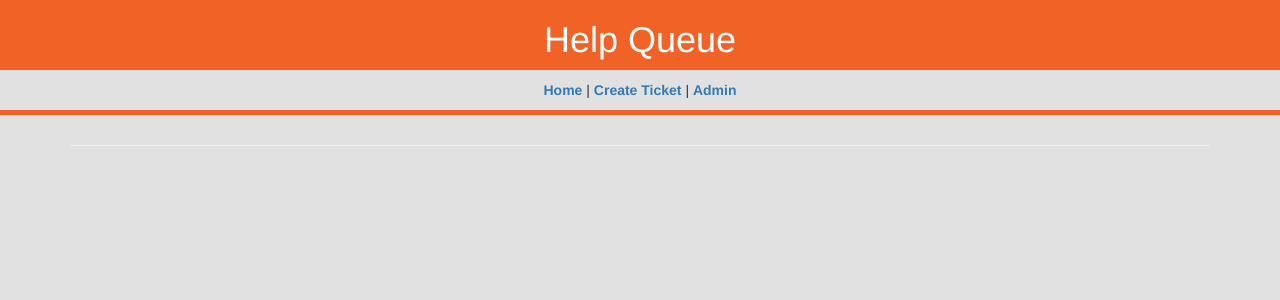
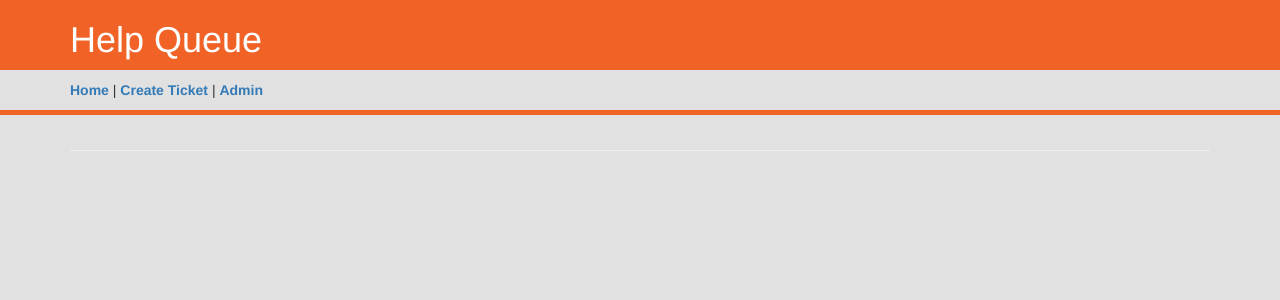
Before and after one commit to jadilorenzo/first_react_app, a React app: page / in a window 1280 px wide. Shown: the top 300 px of the page. Built offline with nearby package versions, Linux system fonts and the light colour scheme.

Commit message:
has styled header

```diff
--- a/src/components/App.jsx
+++ b/src/components/App.jsx
@@ -13,8 +13,7 @@ class App extends React.Component {
   componentDidMount() {
     this.waitTimeUpdateTimer = setInterval(() =>
       this.updateTicketElapsedWaitTime(),
-    console.log('update'),
-    6000
+    60000
     )
   }
 
@@ -40,11 +39,11 @@ class App extends React.Component {
     return (
       <div className='container main'>
 
+        <div className='break'></div>
         <Header/>
-        <div className='break'></div>
         <Switch>
           <Route exact path='/' render={()=> <div className='main'><TicketList ticketList={this.props.masterTicketList}/></div>}/>
-          <Route path='/newticket' render={()=><div className='main'><NewTicketControl /></div>} />
+          <Route path='/newticket' render={()=><NewTicketControl />} />
           <Route path='/admin' render={(props)=><div className='main'><Admin currentRouterPath={props.location.pathname} /></div>} />
           <Route component={Error404} />
         </Switch>
--- a/src/components/Header.jsx
+++ b/src/components/Header.jsx
@@ -5,10 +5,12 @@ const Header = () => {
   return (
     <div>
       <div className='title'>
-        <h1>Help Queue</h1>
+        <h1 className='container'>Help Queue</h1>
       </div>
       <div className='links'>
-        <Link to="/">Home</Link> | <Link to="/newticket">Create Ticket</Link> | <Link to="/admin">Admin</Link>
+        <div className='container'>
+          <Link to="/">Home</Link> | <Link to="/newticket">Create Ticket</Link> | <Link to="/admin">Admin</Link>
+        </div>
       </div>
     </div>
   )
```
Also changed, not shown: template.ejs.
